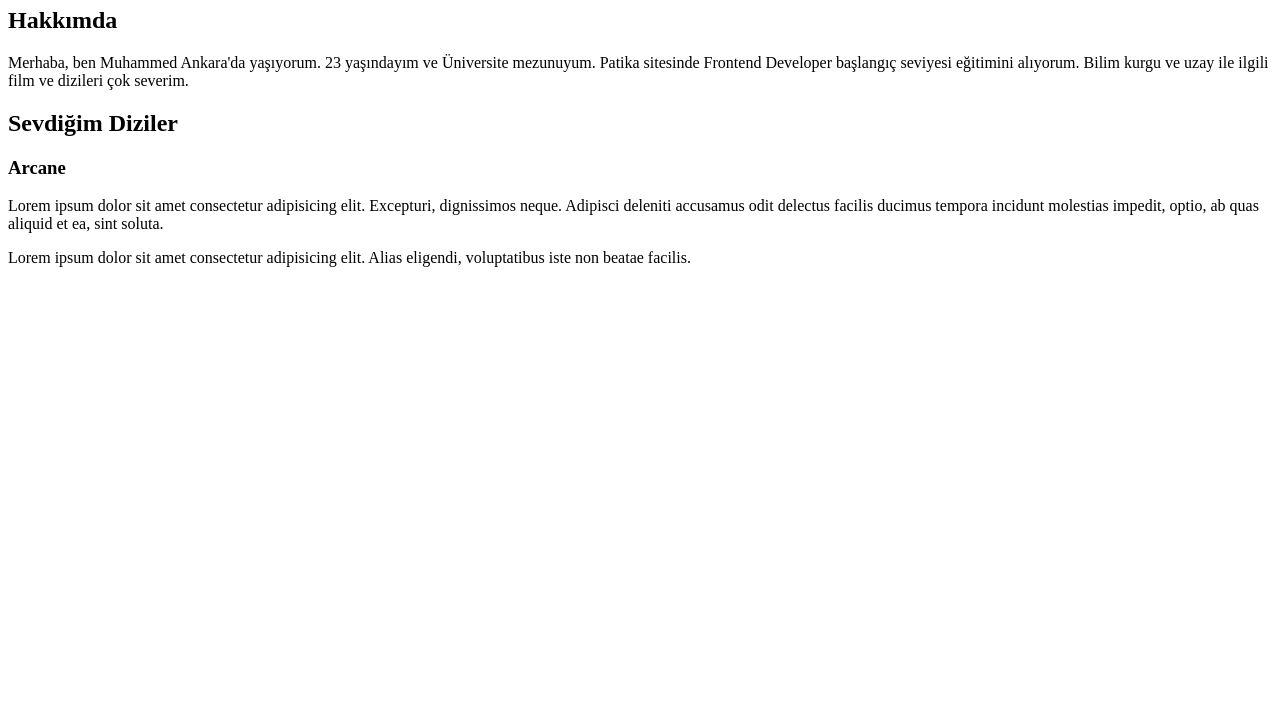
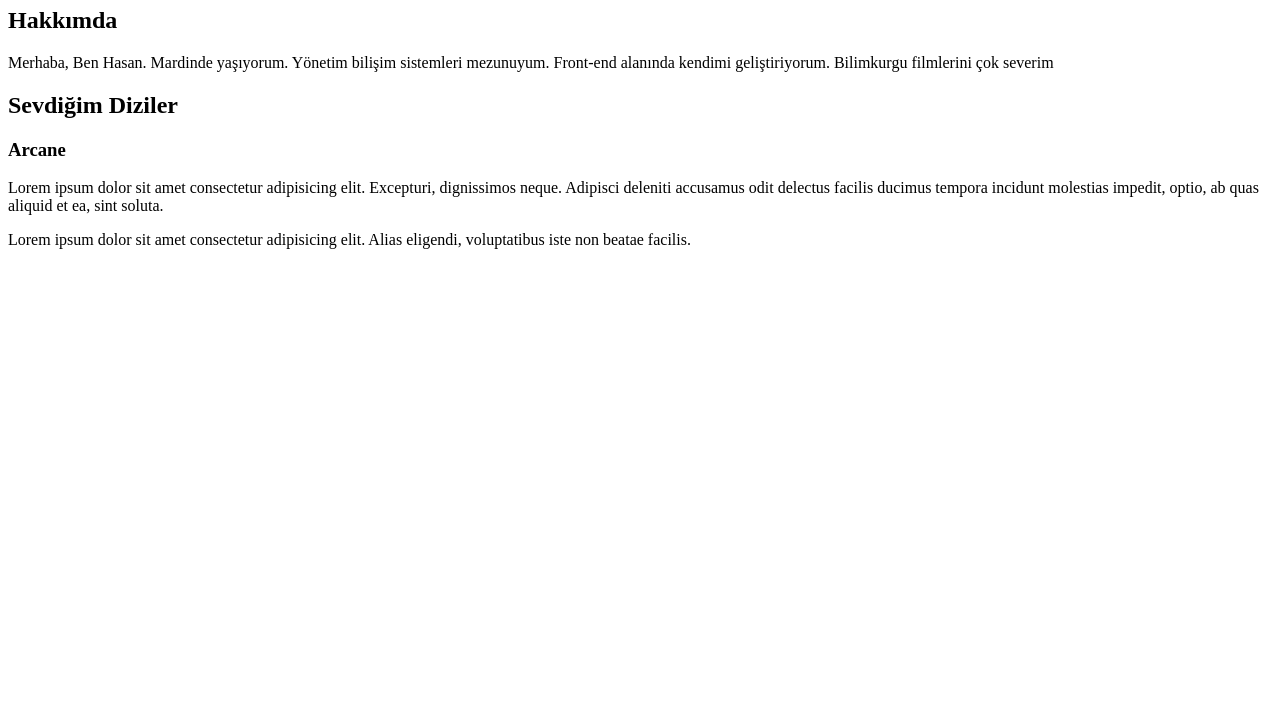
Before and after one commit to xhasansun/patika-frontend, a plain HTML site: page HTML/homework-1/index.html in a window 1280 px wide. Shown: the part 73-800 px from the top of the page. Drawn offline with Linux system fonts and the light colour scheme.

Commit message:
added homeworks 2

```diff
--- a/HTML/homework1/index.html
+++ b/HTML/homework-1/index.html
@@ -15,8 +15,9 @@
 
     <!-- Hakkımda-->
     <h2>Hakkımda</h2>
-    <p>Merhaba, ben Muhammed Ankara'da yaşıyorum. 23 yaşındayım ve Üniversite mezunuyum. Patika sitesinde Frontend
-        Developer başlangıç seviyesi eğitimini alıyorum. Bilim kurgu ve uzay ile ilgili film ve dizileri çok severim.
+    <p>
+        Merhaba, Ben Hasan. Mardinde yaşıyorum. Yönetim bilişim sistemleri mezunuyum. Front-end alanında kendimi
+        geliştiriyorum. Bilimkurgu filmlerini çok severim
     </p>
 
     <!-- Sevdiğim Diziler -->
```
Also changed, not shown: HTML/homework-2/index.html (added).
